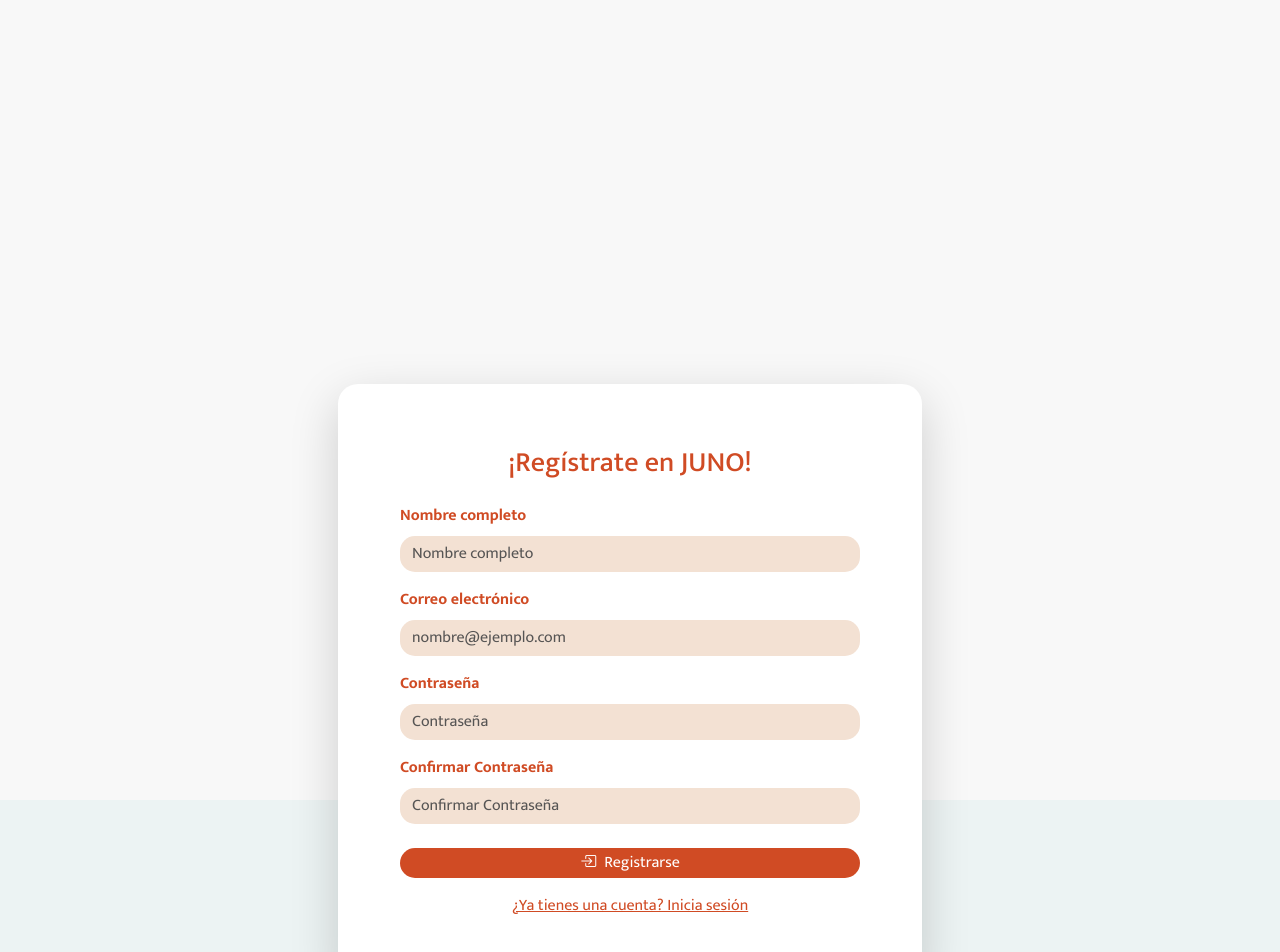
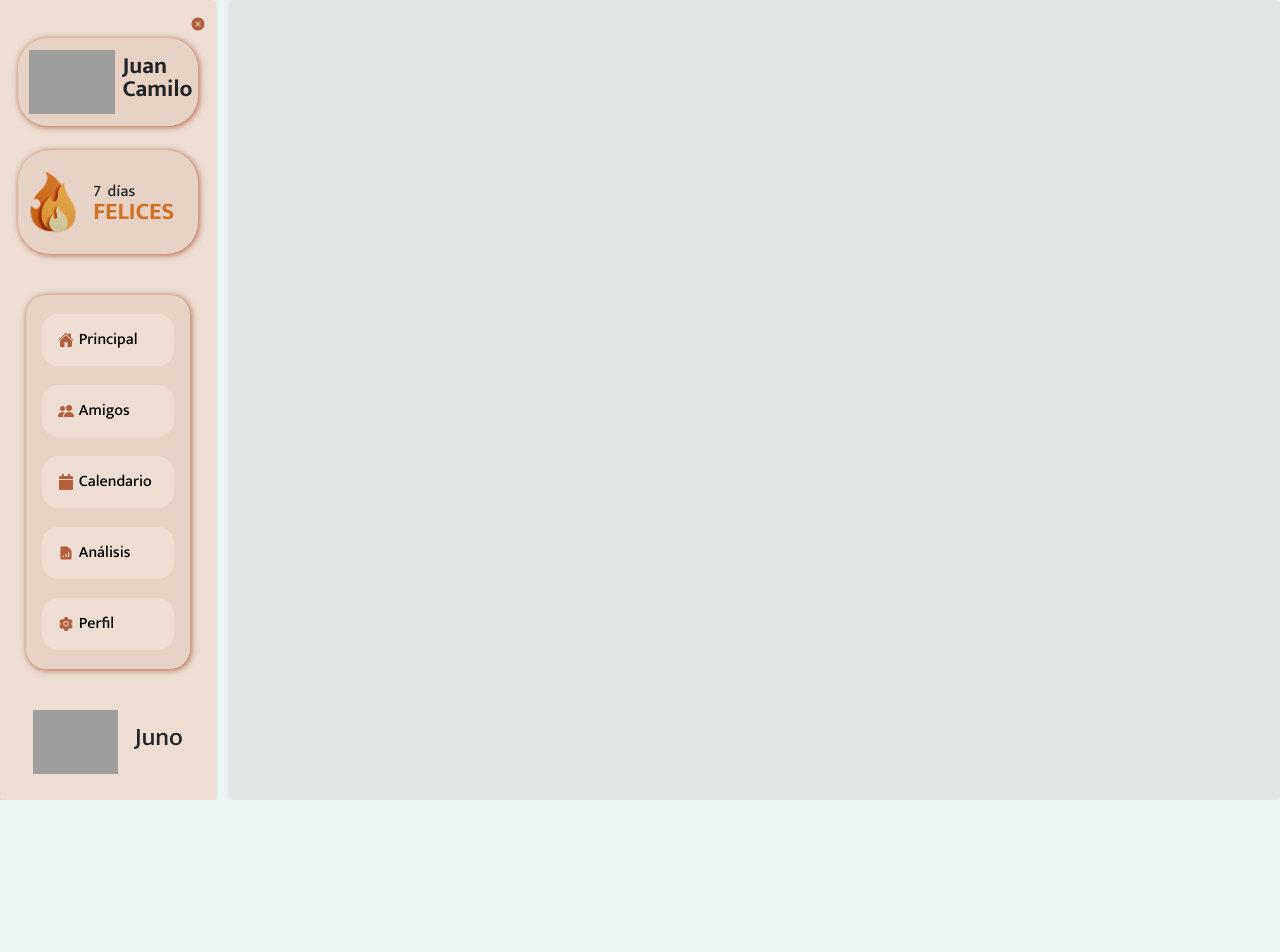
Before and after one commit to JuanCa-16/junoWEB, a React (Vite) app: page /registro in a window 1280 px wide. Shown: the top 952 px of the page. After the commit the page ends 800 px from the top, so only its background shows below. Built offline with nearby package versions, Linux system fonts and the light colour scheme; grey boxes are pictures that could not be loaded.

Commit message:
Rutas de login y registro si funcionan con Netlify

```diff
--- a/src/App.jsx
+++ b/src/App.jsx
@@ -26,7 +26,16 @@
     </div>
   );
 }
-
+function AuthLayout() {
+  return (
+    <div className="auth-container">
+      <Routes>
+        <Route path="/login" element={<Login />} />
+        <Route path="/registro" element={<Registro />} />
+      </Routes>
+    </div>
+  );
+}
 
 function App() {
   const [closeMenu, setCloseMenu] = useState(() => {
@@ -38,8 +47,7 @@
     <Router>
       <Routes>
         {/* Rutas de autenticación sin Sidebar */}
-        <Route path="/login" element={<div className="auth-container"><Login /></div>} />
-        <Route path="/registro" element={<div className="auth-container"><Registro/></div>} />
+        <Route path="/usuario/*" element={<AuthLayout/>} />
 
         {/* Rutas principales con Sidebar */}
         <Route path="/*" element={<MainLayout closeMenu={closeMenu} setCloseMenu={setCloseMenu} />} />
--- a/src/paginas/Registro.jsx
+++ b/src/paginas/Registro.jsx
@@ -1,7 +1,7 @@
 import React, { useState } from 'react';
 import 'bootstrap/dist/css/bootstrap.min.css';
 import 'bootstrap-icons/font/bootstrap-icons.css';
-
+import {Link} from 'react-router-dom';
 
 const registro = () => {
   const [name, setName] = useState('');
@@ -136,9 +136,9 @@
                 </div>
               </form>
               <div className="text-center mt-3">
-                <a href="/login" style={{ color: '#D04B24', textDecoration: 'underline', fontFamily: 'Mukta' }}>
+                <Link to="/usuario/login" style={{ color: '#D04B24', textDecoration: 'underline', fontFamily: 'Mukta' }}>
                   ¿Ya tienes una cuenta? Inicia sesión
-                </a>
+                </Link>
               </div>
             </div>
           </div>
--- a/src/paginas/login.jsx
+++ b/src/paginas/login.jsx
@@ -39,7 +39,7 @@
           <form onSubmit={handleSubmit}>
               <div className="d-flex justify-content-center mb-3" style={{ fontFamily: 'Mukta', color: '#D04B24' }}>
                 <span>¿Aún no tienes una cuenta?&nbsp;</span>
-                <Link to="/registro" style={{ color: '#D04B24', textDecoration: 'underline' }}>
+                <Link to="/usuario/registro" style={{ color: '#D04B24', textDecoration: 'underline' }}>
                   Regístrate
                 </Link>
             </div>
```
